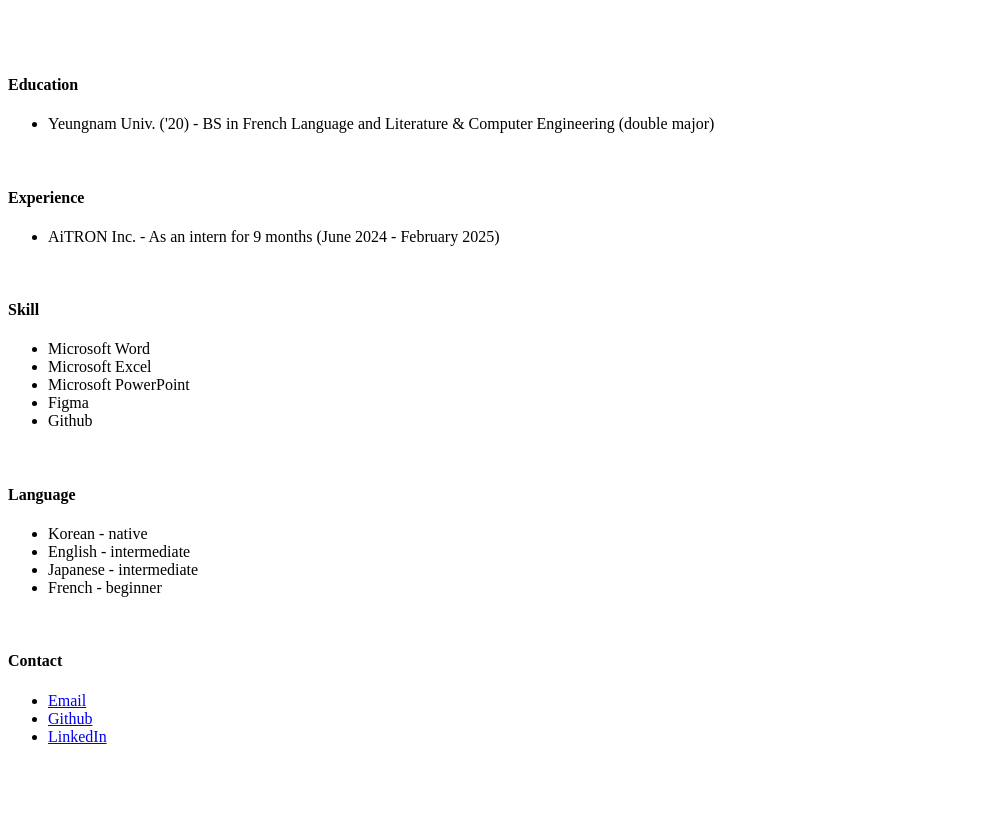
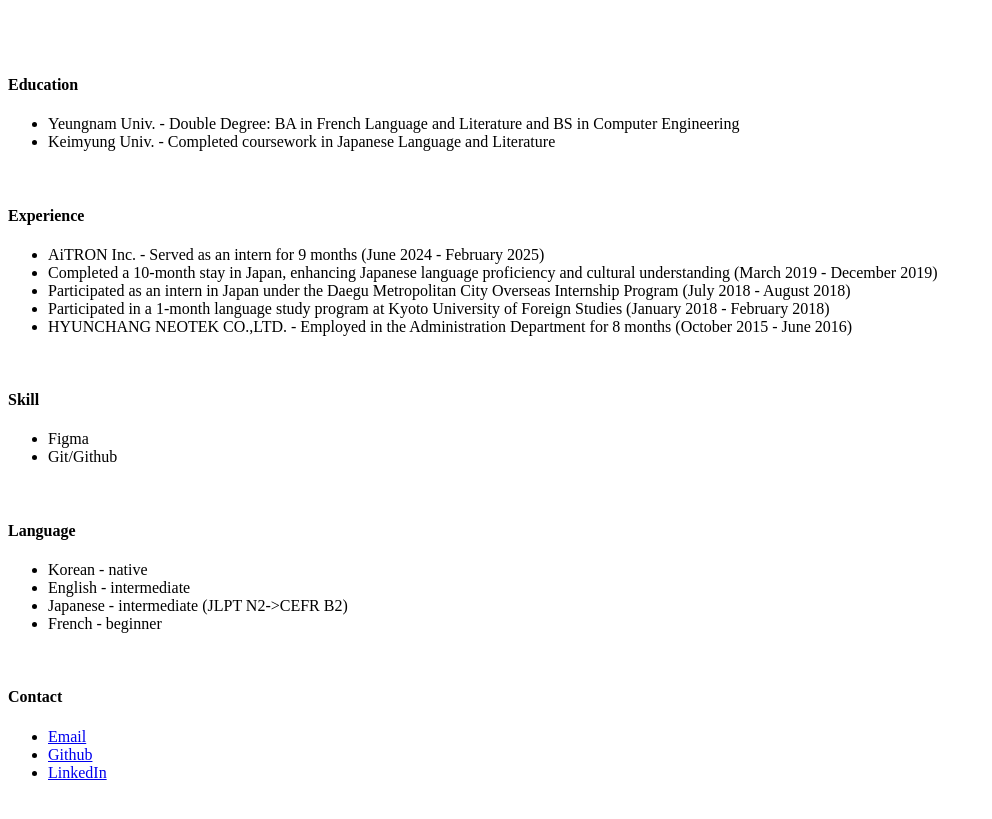
Before and after one commit to prksohn/my-website, a plain HTML site: page index.html in a window 1280 px wide. Shown: the part 61-880 px from the top of the page, without its empty margins (0-992 px from the left). Before the commit the page ends 849 px from the top, so only its background shows below. Drawn offline with Linux system fonts and the light colour scheme.

Commit message:
modified info

```diff
--- a/index.html
+++ b/index.html
@@ -9,25 +9,27 @@
         <section>
             <h4>Education</h4>
             <ul>
-            <li> Yeungnam Univ. ('20) - BS in French Language and Literature & Computer Engineering  (double major)</li>
-            </ul>
+            <li> Yeungnam Univ. - Double Degree: BA in French Language and Literature and BS in Computer Engineering</li>
+            <li> Keimyung Univ. - Completed coursework in Japanese Language and Literature </li>
+             </ul>
         </section>
         <br>
         <section>
             <h4>Experience</h4>
             <ul>
-            <li>AiTRON Inc. - As an intern for 9 months (June 2024 - February 2025) </li>
-            </ul>
+            <li>AiTRON Inc. - Served as an intern for 9 months (June 2024 - February 2025)</li>
+            <li>Completed a 10-month stay in Japan, enhancing Japanese language proficiency and cultural understanding (March 2019 - December 2019) </li>
+            <li>Participated as an intern in Japan under the Daegu Metropolitan City Overseas Internship Program (July 2018 - August 2018)</li>
+            <li>Participated in a 1-month language study program at Kyoto University of Foreign Studies (January 2018 - February 2018) </li>
+            <li>HYUNCHANG NEOTEK CO.,LTD. - Employed in the Administration Department for 8 months (October 2015 - June 2016)</li>
+        </ul>
         </section>
         <br>
         <section>
             <h4>Skill</h4>
                 <ul>
-                <li>Microsoft Word</li>
-                <li>Microsoft Excel</li>
-                <li>Microsoft PowerPoint</li>
                 <li>Figma</li>
-                <li>Github</li>
+                <li>Git/Github</li>
             </ul>
         </section>
         <br>
@@ -36,8 +38,8 @@
             <ul>
                 <li>Korean - native</li>
                 <li>English - intermediate</li>
-                <li>Japanese - intermediate</li>
-                <li>French - beginner </li>
+                <li>Japanese - intermediate (JLPT N2->CEFR B2)</li>
+                <li>French - beginner</li>
             </ul>
         </section>
         <br>
```
